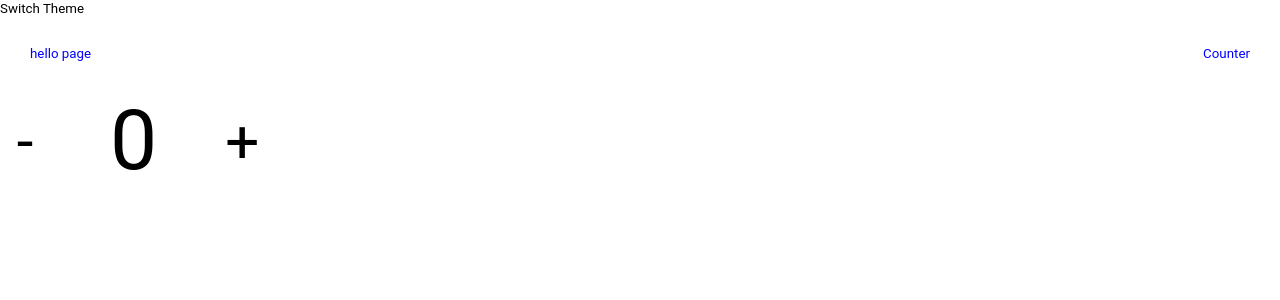
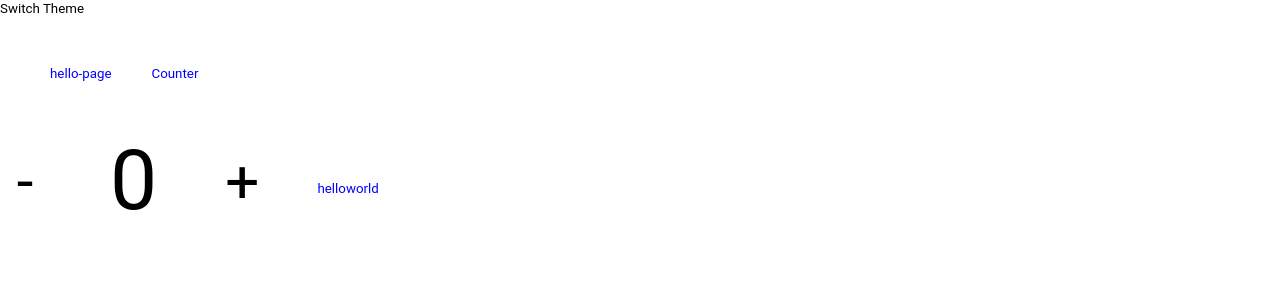
Before and after one commit to harish-rzt/react-boilerplate, a React app: page /counter in a window 1280 px wide. Shown: the top 300 px of the page. Built offline with nearby package versions, Linux system fonts and the light colour scheme.

Commit message:
added nested routing but not working

```diff
--- a/src/components/Counter/Counter.css
+++ b/src/components/Counter/Counter.css
@@ -13,3 +13,13 @@
   font-size: 84px;
   padding: 0 60px;
 }
+
+.links{
+  display:flex;
+  padding:30px;
+  color:blue;
+}
+
+.button{
+  margin: 20px;
+}
--- a/src/components/Counter/Counter.js
+++ b/src/components/Counter/Counter.js
@@ -1,8 +1,10 @@
 import React, { Component } from 'react';
-import {connect} from 'react-redux';
+import { connect } from 'react-redux';
 import styles from './Counter.css';
-import {sagaAddCounter,sagaSubCounter} from '../../actions/global.actions';
-
+import { sagaAddCounter, sagaSubCounter } from '../../actions/global.actions';
+import HelloWorld from '../HelloWorld/HelloWorld';
+import { Switch, Route } from 'react-router';
+import {Link} from 'react-router-dom';
 class Counter extends Component {
   constructor(props, context) {
     super(props, context);
@@ -28,15 +30,21 @@ class Counter extends Component {
         <button
           onClick={() => this.props.dispatch(sagaAddCounter())}
           className={styles.actionButton}>+</button>
+        <span className={styles.links}>
+          <button className={styles.button}><Link to='/counter/helloworld'>helloworld</Link></button>
+        </span>
+        <Switch>
+          <Route path='/counter/helloworld' component={HelloWorld} />
+        </Switch>
       </div>
     )
   }
 }
 
-function mapStateToProps(state,ownProps){
-  return({
-      counter:state.counter,
+function mapStateToProps(state, ownProps) {
+  return ({
+    counter: state.counter,
   })
 }
 
-export default connect (mapStateToProps)(Counter)
+export default connect(mapStateToProps)(Counter)
--- /dev/null
+++ b/src/components/HelloWorld/HelloWorld.js
@@ -0,0 +1,10 @@
+import React from 'react';
+
+const HelloWorld = () => {
+  return (
+    <div>
+      <h1>HelloWorld...</h1>
+    </div>
+  );
+}
+export default HelloWorld;
--- a/src/components/SayHello/SayHello.js
+++ b/src/components/SayHello/SayHello.js
@@ -1,7 +1,11 @@
 import React from 'react';
+import HelloWorld from '../HelloWorld/HelloWorld';
 
-const SayHello = () => (
-  <h1>It works</h1>
-);
-
+const SayHello = () => {
+  return (
+    <div>
+      <h1>It works</h1>
+    </div>
+  );
+}
 export default SayHello;
--- a/src/containers/App/App.css
+++ b/src/containers/App/App.css
@@ -1,6 +1,9 @@
 .links{
     display:flex;
-    justify-content: space-between;
     padding:30px;
     color:blue;
 }
+
+.button{
+    margin: 20px;
+}
--- a/src/containers/App/App.js
+++ b/src/containers/App/App.js
@@ -33,8 +33,8 @@ export default class App extends Component {
           <button onClick={() => this.setTheme(themeName === 'dark' ? 'light' : 'dark')}>Switch Theme</button>
         </header>
         <span className={styles.links}>
-          <button><Link to='/'>hello page</Link></button>
-          <button><Link to='/counter'>Counter</Link></button>
+          <button className={styles.button}><Link to='/'>hello-page</Link></button>
+          <button className={styles.button}><Link to='/counter'>Counter</Link></button>
         </span>
         <GlobalRouter/>
         {/* <SayHello />
--- a/src/routes/global.routes.js
+++ b/src/routes/global.routes.js
@@ -7,7 +7,7 @@ const GlobalRouter = () => {
     return (
         <Switch>
             <Route exact path="/" component={Hello} />
-            <Route path="/counter" component={Counter} />
+            <Route exact path="/counter" component={Counter} />
         </Switch>
     );
 }
```
